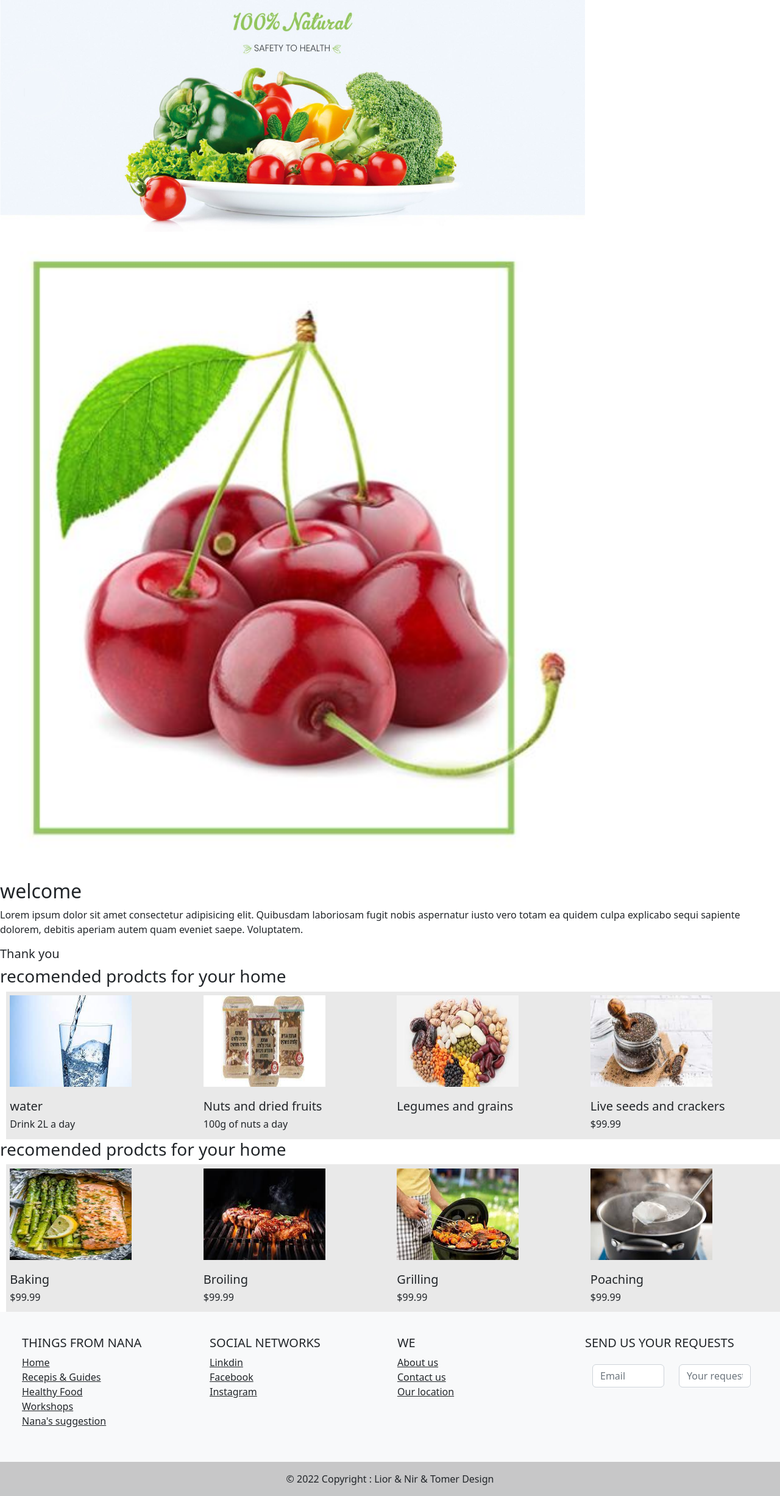
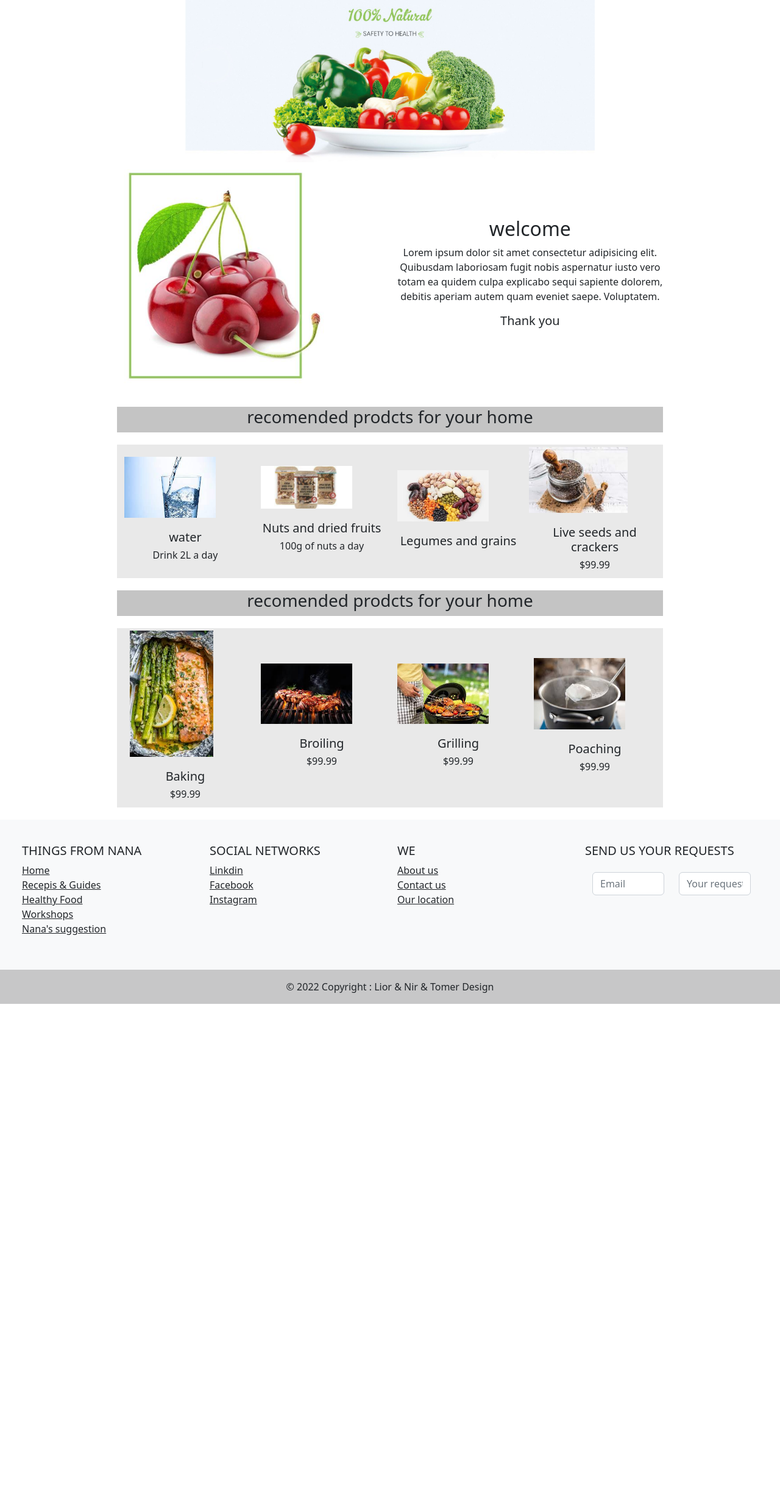
Before and after one commit to nirayal/WEB_Proj, a PHP site: page /Healthy_Food.htm in a window 1280 px wide. Shown: the part 99-2552 px from the top of the page at 61% size. After the commit the page ends 1745 px from the top, so only its background shows below. Run offline with PHP 8.4, Linux system fonts and the light colour scheme.

Commit message:
css changes

```diff
--- a/style.css
+++ b/style.css
@@ -67,11 +67,52 @@ body {
 
 /* lior changes healfy food */
 
+
+.imagebanner{
+    margin-left: 15%;
+    margin-right: 15%;
+    display: flex;
+    align-items: center;
+    justify-content: center;
+    /* background-color: #A58E74; */
+}
+
+.welcome{
+    display: flex;
+    justify-content: right;
+    margin-left: 15%;
+    margin-right: 15%;
+}
+.welcomeimage{
+    justify-items: center;
+    align-items: center;
+}
+.welcometext{
+    width: 50%;
+    justify-items: center;
+    align-items: center;
+    padding-top: 10%;
+    text-align: center;
+}
+.seperator{
+    margin-left: 15%;
+    margin-right: 15%;
+    display: flex;
+    align-items: center;
+    justify-content: center;
+    background-color: #c4c4c4;
+    margin-top: 20px;
+}
+
+
 .products {
     display: flex;
     flex-wrap: wrap;
     margin-left: 10px;
     background-color: rgb(233, 233, 233);
+    margin-left: 15%;
+    margin-right: 15%;
+    margin-top: 20px;
 
 }
 
@@ -80,16 +121,19 @@ body {
     flex-grow: 2;
     flex-basis: 5%;
     display: flex;
+    align-items: center;
+    justify-content: center;
 }
 
 .product-info {
       margin-top: 20px;
+      text-align: center;
 }
 
 .product-image img {
-    /* max-width: 100%; */
-    width: 200px;
-    height: 150px;
+    max-width: 200px;
+    height: auto;
+
   }
 
 .heading{
```
